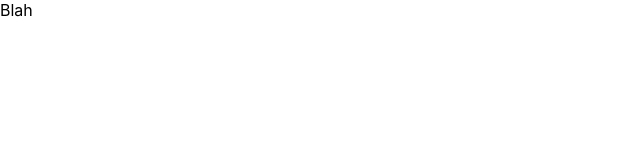
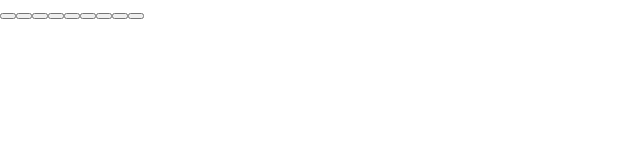
Before and after one commit to synerjay/drum-machine-react-app, a React (Create React App) app: page / in a window 1280 px wide. Shown: the top 160 px of the page, without its empty margins (0-640 px from the left). Built offline with nearby package versions, Linux system fonts and the light colour scheme.

Commit message:
Added drumpad

```diff
--- a/src/App.js
+++ b/src/App.js
@@ -1,4 +1,4 @@
-import DrumMachine from './Container/DrumMachine';
+import DrumMachine from './components/DrumMachine';
 
 function App() {
   return (
--- a/src/Container/DrumMachine.js
+++ b/src/components/DrumMachine.js
@@ -1,4 +1,5 @@
 import React, { useEffect, useState } from 'react';
+import DrumPad from './DrumPad';
 
 function DrumMachine() {
   // Display Key Press Sate
@@ -62,8 +63,10 @@ function DrumMachine() {
   ];
 
   useEffect(() => {
+    //ComponentWillMount
     document.addEventListener('keydown', handleKeyPress);
 
+    //ComponentWillUnMount
     return () => document.removeEventListener('keydown', handleKeyPress);
   }, []);
 
@@ -87,9 +90,14 @@ function DrumMachine() {
 
   return (
     <div className='DrumMachine'>
-      <div>
-        <buttons>Blah</buttons>
-      </div>
+      {audioFiles.map((item) => (
+        <DrumPad
+          label={item.label}
+          key={item.key}
+          url={item.url}
+          handleClick={handleClick}
+        />
+      ))}
     </div>
   );
 }
--- /dev/null
+++ b/src/components/DrumPad.js
@@ -0,0 +1,12 @@
+import React from 'react';
+
+function DrumPad({ label, handleClick, key, url }) {
+  return (
+    <button id={label} className='drum-pad' onClick={handleClick}>
+      {key}
+      <audio id={key} className='clip' src={url}></audio>
+    </button>
+  );
+}
+
+export default DrumPad;
```
